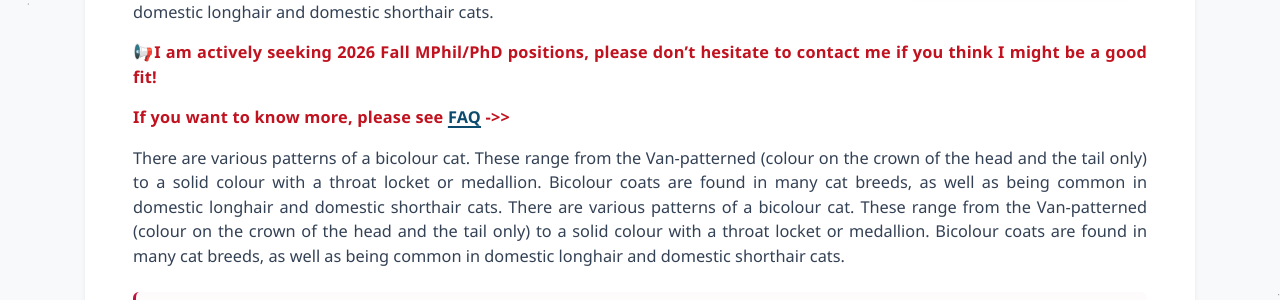
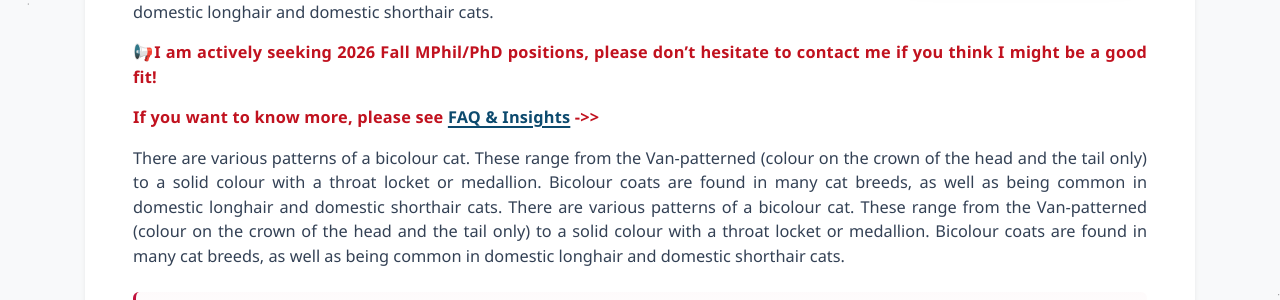
Before and after one commit to rekkles2/rekkles2.github.io, a Jekyll site: the page built from index.html, in a window 1280 px wide. Shown: the part 414-714 px from the top of the page. Built offline with Jekyll 4.4.1, drawn with Linux system fonts in a browser that asks for light colours; nearby versions of some CDN libraries; a style sheet for code colours, icons or effects is not loaded.

Commit message:
Update profile.yml

```diff
--- a/_data/profile.yml
+++ b/_data/profile.yml
@@ -41,7 +41,7 @@
   <p>
 
   <p>
-    <span style="color: #c1121f; font-weight: 600; letter-spacing: 0.2px;"> If you want to know more, please see <a href="#fast-qa" class="fast-qa-link" aria-label="Jump to Fast Q&A">FAQ</a> ->></span>
+    <span style="color: #c1121f; font-weight: 600; letter-spacing: 0.2px;"> If you want to know more, please see <a href="#fast-qa" class="fast-qa-link" aria-label="Jump to Fast Q&A"> FAQ & Insights</a> ->></span>
   </p>
 
   <p>
```
